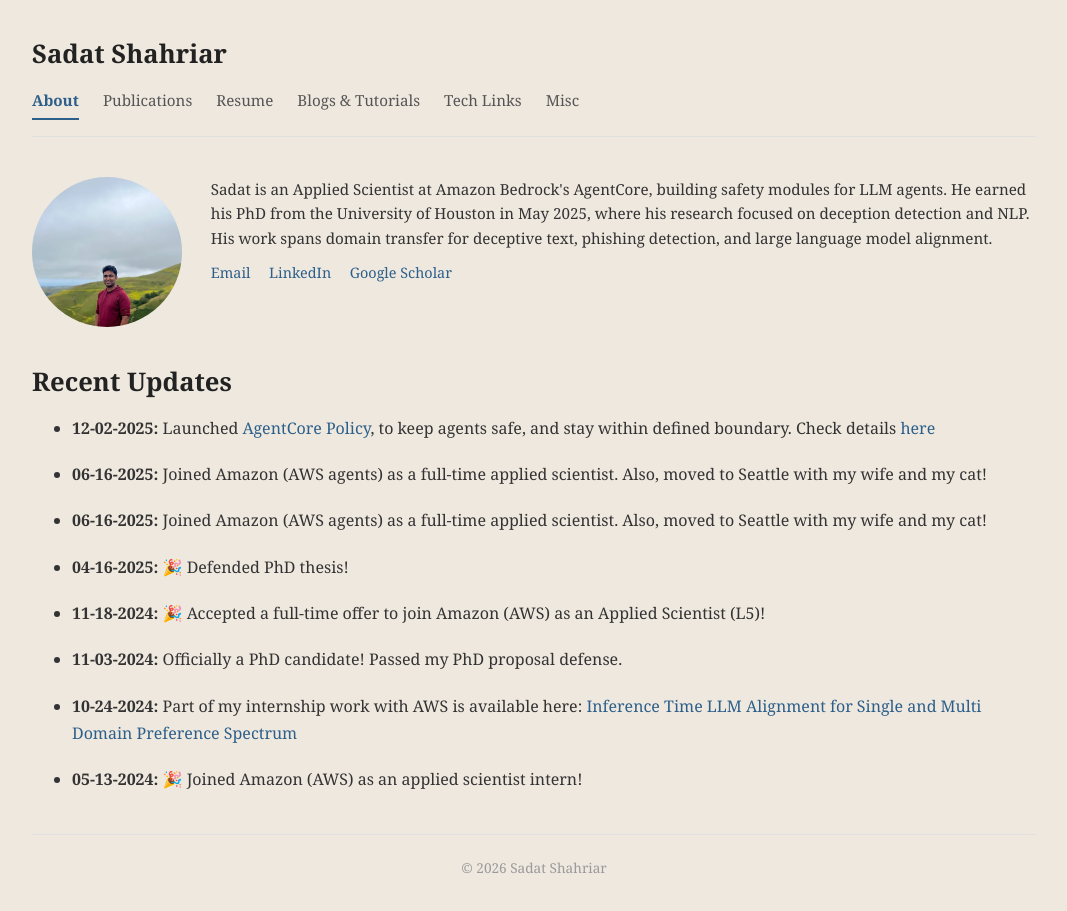
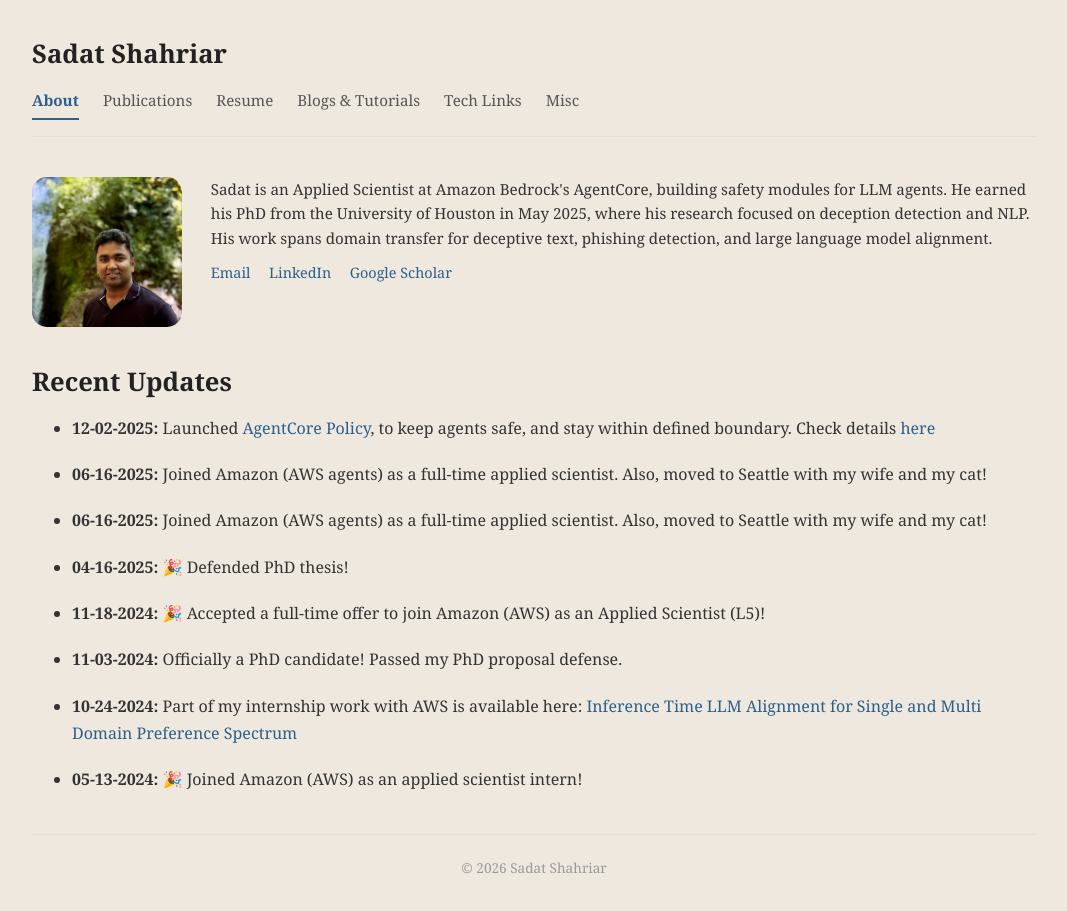
Before and after one commit to sadat1971/sadat1971.github.io, a Jekyll site: the page built from index.md, in a window 1280 px wide. Shown: the whole page, without its empty margins (106-1173 px from the left). Built offline with Jekyll 4.4.1, drawn with Linux system fonts in a browser that asks for light colours.

Commit message:
added stylistic imporvemts

```diff
--- a/assets/css/style.css
+++ b/assets/css/style.css
@@ -131,7 +131,7 @@ img {
 .profile-row .profile-photo {
   width: 150px;
   height: 150px;
-  border-radius: 50%;
+  border-radius: 10%;
   object-fit: cover;
   flex-shrink: 0;
 }
--- a/index.md
+++ b/index.md
@@ -4,7 +4,7 @@ title: About
 ---
 
 <div class="profile-row">
-  <img src="/docs/images/piash.jpg" alt="Sadat Shahriar" class="profile-photo">
+  <img src="/docs/images/piash2.jpeg" alt="Sadat Shahriar" class="profile-photo">
   <div class="profile-bio">
     <p>Sadat is an Applied Scientist at Amazon Bedrock's AgentCore, building safety modules for LLM agents. He earned his PhD from the University of Houston in May 2025, where his research focused on deception detection and NLP. His work spans domain transfer for deceptive text, phishing detection, and large language model alignment.</p>
     <div class="profile-links">
@@ -17,6 +17,7 @@ title: About
 
 
 ## Recent Updates
+
 - **12-02-2025:** Launched [AgentCore Policy](https://aws.amazon.com/about-aws/whats-new/2025/12/amazon-bedrock-agentcore-policy-evaluations-preview/), to keep agents safe, and stay within defined boundary. Check details [here](https://aws.amazon.com/blogs/aws/amazon-bedrock-agentcore-adds-quality-evaluations-and-policy-controls-for-deploying-trusted-ai-agents/)
 
 - **06-16-2025:** Joined Amazon (AWS agents) as a full-time applied scientist. Also, moved to Seattle with my wife and my cat!
```
Also changed, not shown: docs/images/piash2.jpeg (added).
